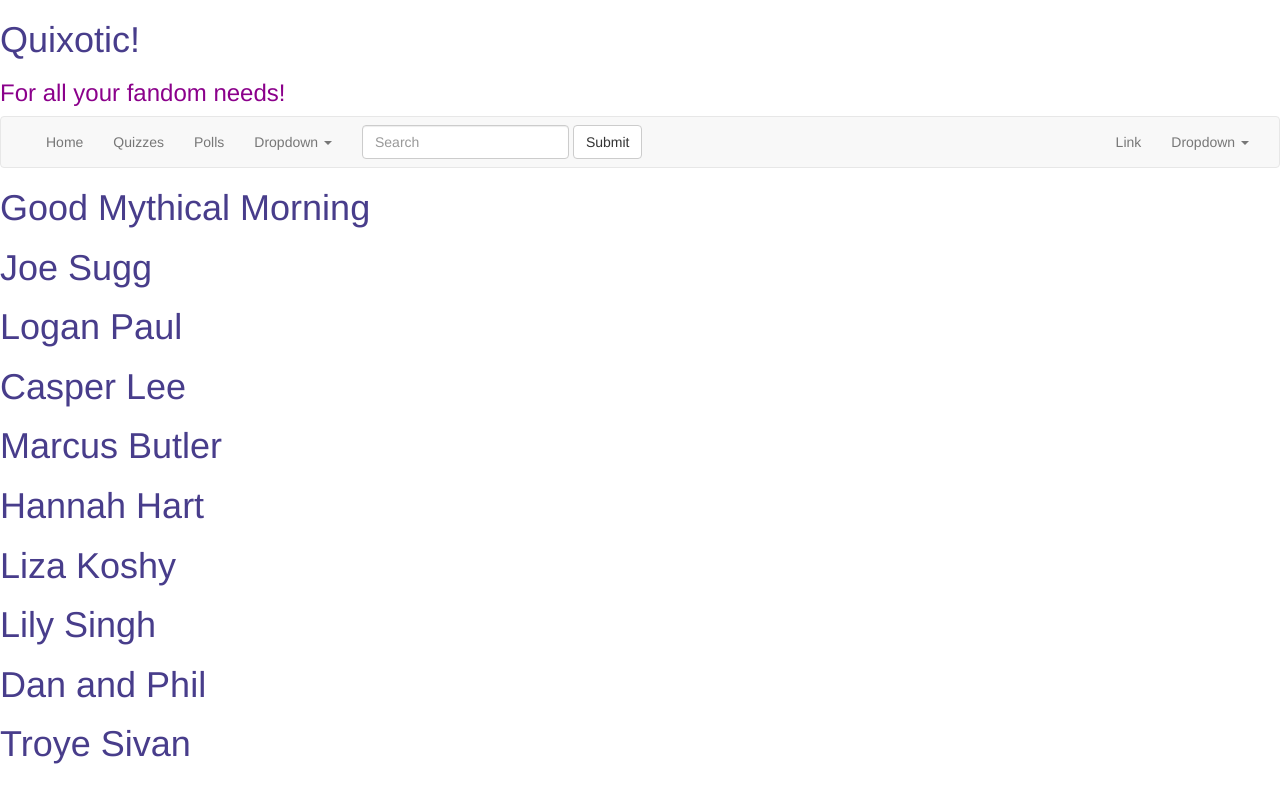
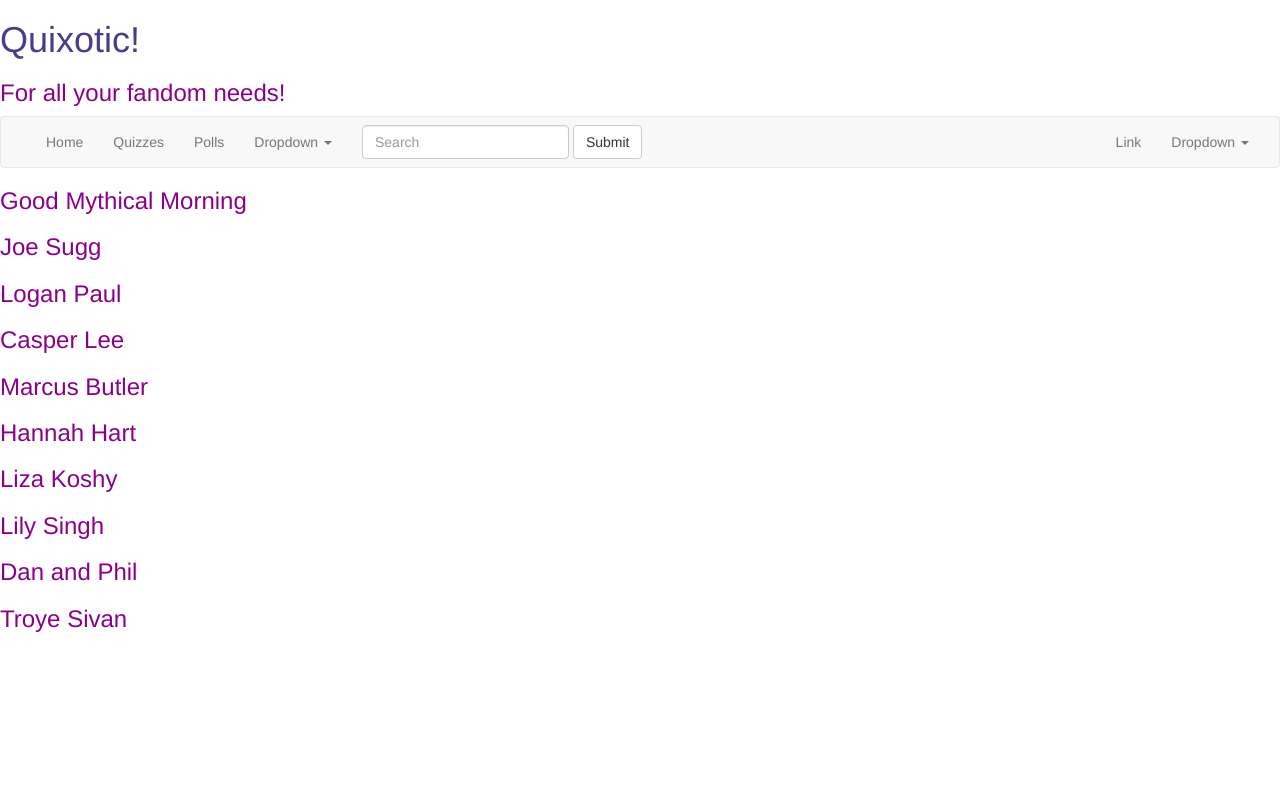
Before and after one commit to georgeshelley91/GWCFinalProject, a plain HTML site: page quizzes.html in a window 1280 px wide. Drawn offline with nearby package versions, Linux system fonts and the light colour scheme.

Commit message:
added name headers

```diff
--- a/quizzes.html
+++ b/quizzes.html
@@ -75,16 +75,16 @@
   </div><!-- /.container-fluid -->
 </nav>
 
-    <h1>Good Mythical Morning</h1>
-    <h1>Joe Sugg</h1>
-    <h1>Logan Paul</h1>
-    <h1>Casper Lee</h1>
-    <h1>Marcus Butler</h1>
-    <h1>Hannah Hart</h1>
-    <h1>Liza Koshy</h1>
-    <h1>Lily Singh</h1>
-    <h1>Dan and Phil</h1>
-    <h1>Troye Sivan</h1>
+    <h3>Good Mythical Morning</h3>
+    <h3>Joe Sugg</h3>
+    <h3>Logan Paul</h3>
+    <h3>Casper Lee</h3>
+    <h3>Marcus Butler</h3>
+    <h3>Hannah Hart</h3>
+    <h3>Liza Koshy</h3>
+  <h3>Lily Singh</h3>
+    <h3>Dan and Phil</h3>
+    <h3>Troye Sivan</h3>
   </body>
 
 </html>
```
